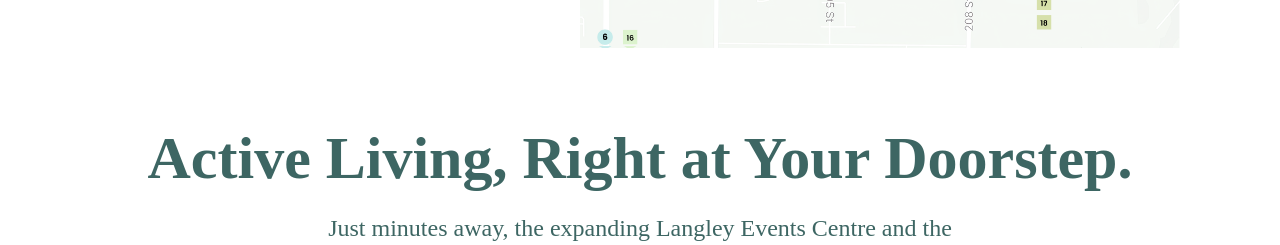
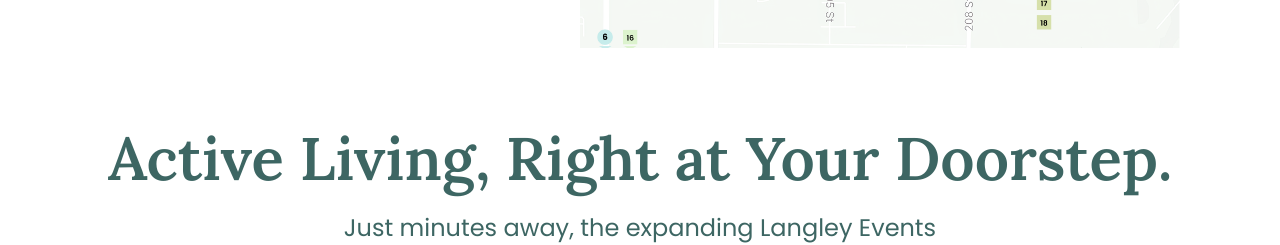
Before and after one commit to tinaduo/se-website, a Next.js app: page /community in a window 1280 px wide. Shown: the part 1700-1945 px from the top of the page. Built offline with nearby package versions, Linux system fonts and the light colour scheme.

Commit message:
add header metadata and improve layout styles for Community page

```diff
--- a/src/app/community/page.js
+++ b/src/app/community/page.js
@@ -8,6 +8,15 @@ import AccordionWithImage from "../../../components/AccordionWithImage";
 export default function Community() {
   return (
     <>
+    <header>
+        <title>Community | The Seventy-Eight Collection</title>
+        <meta
+          name="description"
+          content="The Seventy-Eight Collection places you exactly where you want to be in the vibrant, ever-growing neighborhood of Willoughby. This exclusive selection of 31 homes, featuring 15 single-family residences, 8 rowhomes, and 8 duplexes, is thoughtfully nestled within Langley’s sought-after Willoughby area, blending modern living with a lively, connected lifestyle. Residents enjoy proximity to top-rated schools like R.E. Mountain, as well as the shopping, dining, and entertainment at Willoughby Town Centre. With easy access to Highway 1, public transit, and nearby outdoor escapes like Yorkson Community Park, this exceptional location offers an ideal mix of urban convenience and suburban tranquility for a well-rounded, vibrant lifestyle."
+        />
+        <meta name="viewport" content="width=device-width, initial-scale=1" />
+        <link rel="icon" type="image/png" href="/selogo.png" />
+      </header>
       <NavBar />
       <div className="flex flex-col-reverse bg-[url(/images/community/township-langley.png)] relative w-full h-[400px] md:h-[800px] bg-cover">
         <h1 className="text-white text-4xl md:text-6xl font-semibold font-['Lora'] mb-8 ml-4 shadow">Willoughby, Langley</h1>
@@ -24,10 +33,10 @@ export default function Community() {
           <AccordionWithImage />
         </section>
         <section className="flex flex-col justify-center items-center gap-6">
-          <h1 className="justify-center text-[#3D6663] text-4xl sm:text-6xl font-semibold font-['Lora']">
+          <h1 className="justify-center text-[#3D6663] text-4xl sm:text-6xl font-semibold font-['Lora'] text-center">
             Active Living, Right at Your Doorstep.
           </h1>
-          <p className="justify-center text-[#3D6663] text-2xl font-normal text-center font-['Poppins'] w-6/12">
+          <p className="justify-center text-[#3D6663] text-2xl font-normal text-center font-['Poppins'] w-10/12 md:w-6/12">
             Just minutes away, the expanding Langley Events Centre and the
             upcoming Smith Athletic Park will offer ice hockey, lacrosse,
             tournaments, and outdoor fields—bringing sports, recreation, and
--- a/src/app/layout.js
+++ b/src/app/layout.js
@@ -1,13 +1,13 @@
-import { Geist, Geist_Mono } from "next/font/google";
+import { Lora, Poppins } from "next/font/google";
 import "./globals.css";
 
-const geistSans = Geist({
-  variable: "--font-geist-sans",
+const lora = Lora({
+  variable: "--font-lora",
   subsets: ["latin"],
 });
 
-const geistMono = Geist_Mono({
-  variable: "--font-geist-mono",
+const poppins = Poppins({
+  variable: "--font-poppins",
   subsets: ["latin"],
 });
 
@@ -16,7 +16,7 @@ export default function RootLayout({ children }) {
     <>
       <html lang="en">
         <body
-          className={`${geistSans.variable} ${geistMono.variable} antialiased`}
+          className={`${lora.variable} ${poppins.variable} antialiased`}
         >
           {children}
         </body>
```
